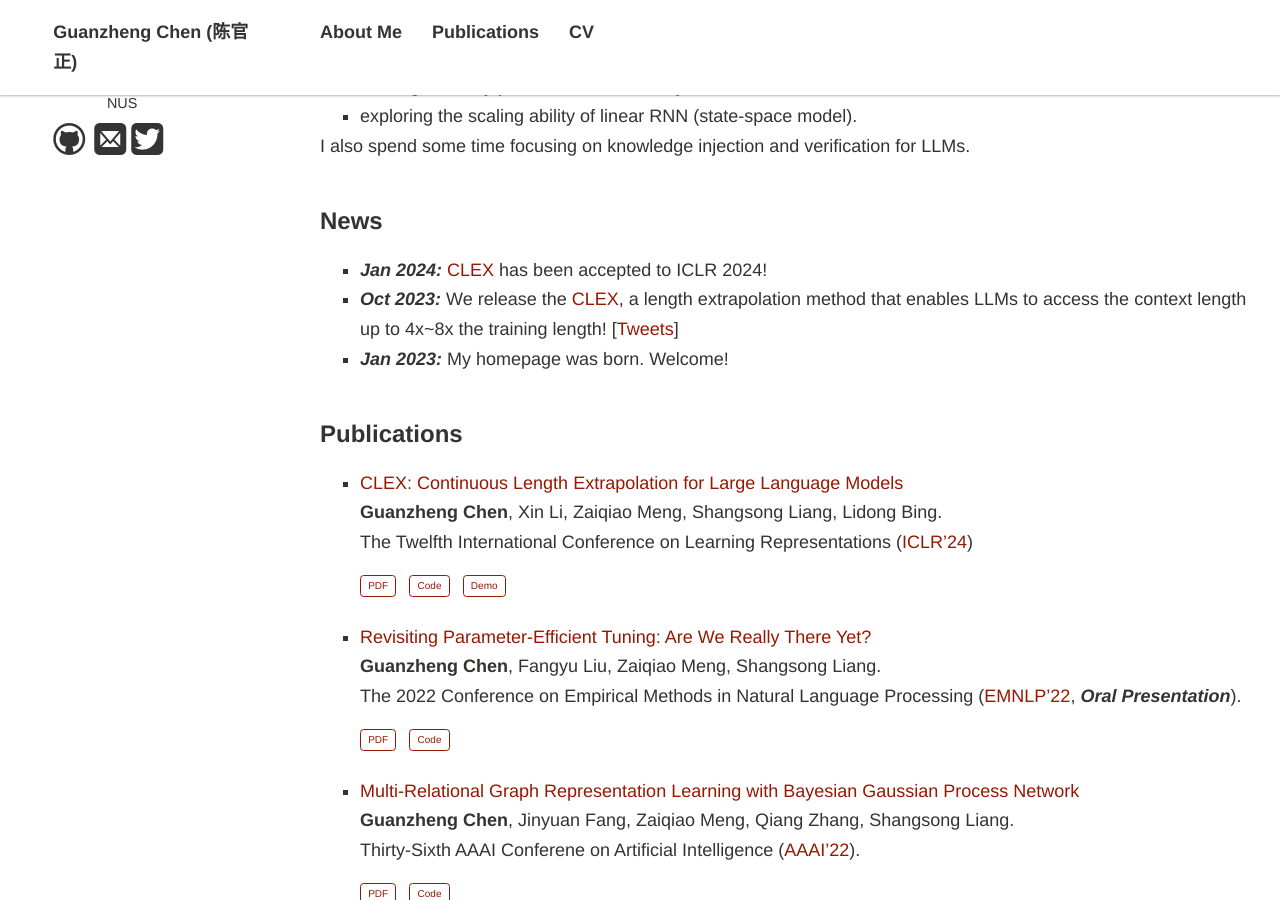
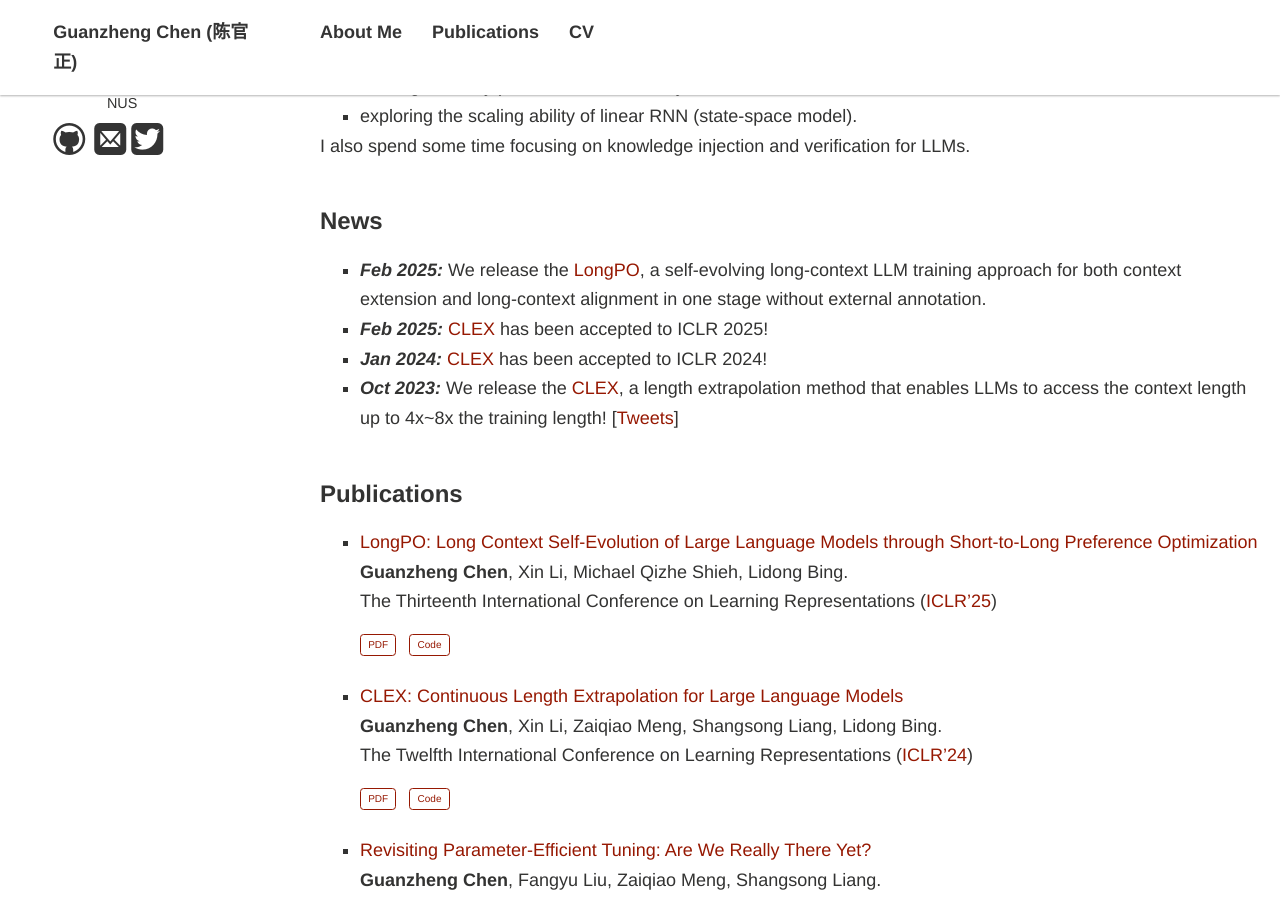
Before and after one commit to guanzhchen/guanzhchen.github.io, a Jekyll site: the page built from index.md, in a window 1280 px wide and 900 px high, scrolled down 244 px. Built offline with Jekyll 4.4.1, drawn with Linux system fonts in a browser that asks for light colours; nearby versions of some CDN libraries; comment, search, counter and statistics services are not loaded; a style sheet for code colours, icons or effects is not loaded.

Commit message:
add longpo

```diff
--- a/index.md
+++ b/index.md
@@ -19,9 +19,10 @@ I also spend some time focusing on knowledge injection and verification for LLMs
 
 
 ### News
+- ***Feb 2025:*** We release the [LongPO](https://www.arxiv.org/pdf/2502.13922), a self-evolving long-context LLM training approach for both context extension and long-context alignment in one stage without external annotation.
+- ***Feb 2025:*** [CLEX](https://arxiv.org/pdf/2310.16450.pdf) has been accepted to ICLR 2025!
 - ***Jan 2024:*** [CLEX](https://arxiv.org/pdf/2310.16450.pdf) has been accepted to ICLR 2024!
 - ***Oct 2023:*** We release the [CLEX](https://arxiv.org/pdf/2310.16450.pdf), a length extrapolation method that enables LLMs to access the context length up to 4x~8x the training length! [[Tweets](https://twitter.com/gzchen3/status/1717584594533511553)]
-- ***Jan 2023:*** My homepage was born. Welcome!
 
 
 
@@ -31,6 +32,16 @@ I also spend some time focusing on knowledge injection and verification for LLMs
 
 ### Publications
 
+- [LongPO: Long Context Self-Evolution of Large Language Models through Short-to-Long Preference Optimization](https://arxiv.org/abs/2502.13922)<br>
+  **Guanzheng Chen**, Xin Li, Michael Qizhe Shieh, Lidong Bing.<br>
+ The Thirteenth International Conference on Learning Representations ([ICLR'25](https://iclr.cc/))
+
+  <div class="btn-links">
+  <a class="btn btn-outline-primary btn-page-header btn-sm" href="https://www.arxiv.org/pdf/2502.13922" target="_blank" rel="noopener">PDF</a>
+  <a class="btn btn-outline-primary btn-page-header btn-sm" href="https://github.com/DAMO-NLP-SG/LongPO" target="_blank" rel="noopener">Code</a>
+  </div>
+
+
 - [CLEX: Continuous Length Extrapolation for Large Language Models](https://arxiv.org/pdf/2310.16450.pdf)<br>
   **Guanzheng Chen**, Xin Li, Zaiqiao Meng, Shangsong Liang, Lidong Bing.<br>
  The Twelfth International Conference on Learning Representations ([ICLR'24](https://iclr.cc/))
@@ -38,7 +49,6 @@ I also spend some time focusing on knowledge injection and verification for LLMs
   <div class="btn-links">
   <a class="btn btn-outline-primary btn-page-header btn-sm" href="https://arxiv.org/pdf/2310.16450.pdf" target="_blank" rel="noopener">PDF</a>
   <a class="btn btn-outline-primary btn-page-header btn-sm" href="https://github.com/DAMO-NLP-SG/CLEX" target="_blank" rel="noopener">Code</a>
-  <a class="btn btn-outline-primary btn-page-header btn-sm" href="https://huggingface.co/spaces/DAMO-NLP-SG/CLEX-Chat" target="_blank" rel="noopener">Demo</a>
   </div>
 
 
```
Also changed, not shown: 2 other files.
